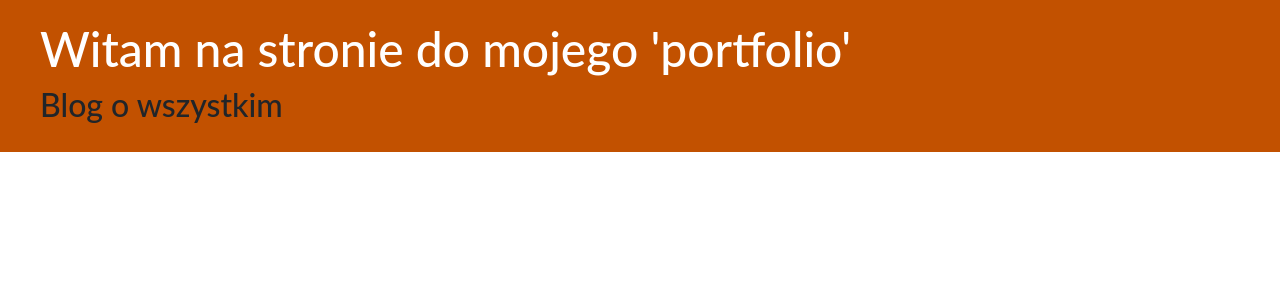
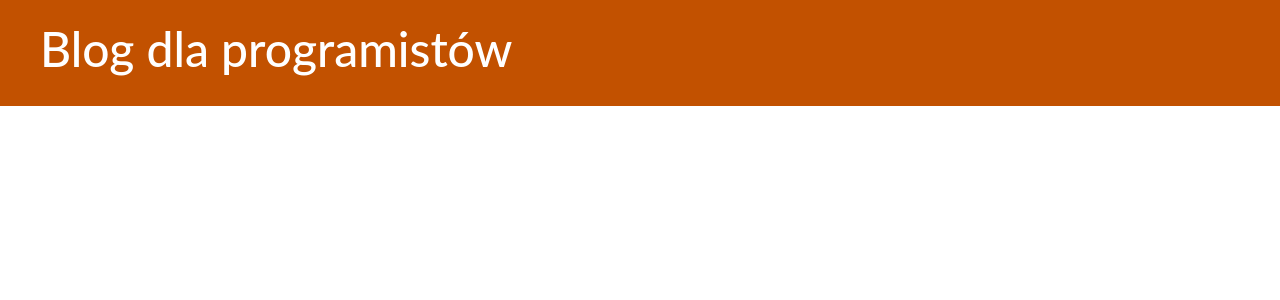
Before and after one commit to ichtys77/django-blog, a Django app: page / in a window 1280 px wide. Shown: the top 300 px of the page. Run offline with Django 4.2, Linux system fonts and the light colour scheme; data that the repository does not hold is empty.

Commit message:
ADD base template

```diff
--- a/blog/static/css/blog.css
+++ b/blog/static/css/blog.css
@@ -43,4 +43,5 @@ h1, h2, h3, h4 {
 
 .post h2 a, .post h1 a:visited {
   color: #000000;
+  text-decoration: none;
 }
--- /dev/null
+++ b/blog/templates/blog/base.html
@@ -0,0 +1,23 @@
+{% load static %}
+<html lang="pl">
+<head>
+  <meta charset="UTF-8">
+  <title>BLOG przedziwny</title>
+  <link href="https://cdn.jsdelivr.net/npm/bootstrap@5.1.3/dist/css/bootstrap.min.css" rel="stylesheet" integrity="sha384-1BmE4kWBq78iYhFldvKuhfTAU6auU8tT94WrHftjDbrCEXSU1oBoqyl2QvZ6jIW3" crossorigin="anonymous">
+  <link rel="stylesheet" href="{% static 'css/blog.css' %}">
+</head>
+
+<body>
+  <div class="page-header">
+    <h1><a href="/">Blog dla programistów</a></h1>
+  </div>
+  <div class="content container">
+    <div class="row">
+      <div class="col-md-8">
+        {% block content %}
+        {% endblock %}
+      </div>
+    </div>
+  </div>
+</body>
+</html>
--- a/blog/templates/blog/post_list.html
+++ b/blog/templates/blog/post_list.html
@@ -1,36 +1,13 @@
-{% load static %}
-<html lang="pl">
-<head>
-  <meta charset="UTF-8">
-  <title>BLOG przedziwny</title>
-  <link href="https://cdn.jsdelivr.net/npm/bootstrap@5.1.3/dist/css/bootstrap.min.css" rel="stylesheet" integrity="sha384-1BmE4kWBq78iYhFldvKuhfTAU6auU8tT94WrHftjDbrCEXSU1oBoqyl2QvZ6jIW3" crossorigin="anonymous">
-  <link rel="stylesheet" href="{% static 'css/blog.css' %}">
-</head>
+{% extends 'blog/base.html' %}
 
-<body>
-  <div class="page-header">
-    <h1><a href="">Witam na stronie do mojego 'portfolio'</a></h1>
-    <h2>Blog o wszystkim</h2>
-  </div>
-
-<div class="content container">
-  <div class="row">
+{% block content %}
   {% for post in posts %}
-    <div class="col-md-8">
-      <div class="post">
-        <div class="data">
+    <div class="post">
+      <div class="data">
           <p>opublikowany: {{ post.published_date }}</p>
-        </div>
+      </div>
         <h2><a href="">{{ post.title }}</a></h2>
         <em>{{ post.text|linebreaksbr }}</em>
-      </div>
-      {% endfor %}
     </div>
-  </div>
-</div>
-
-
-  <div class="footer">
-  </div>
-</body>
-</html>
+  {% endfor %}
+{% endblock %}
```
